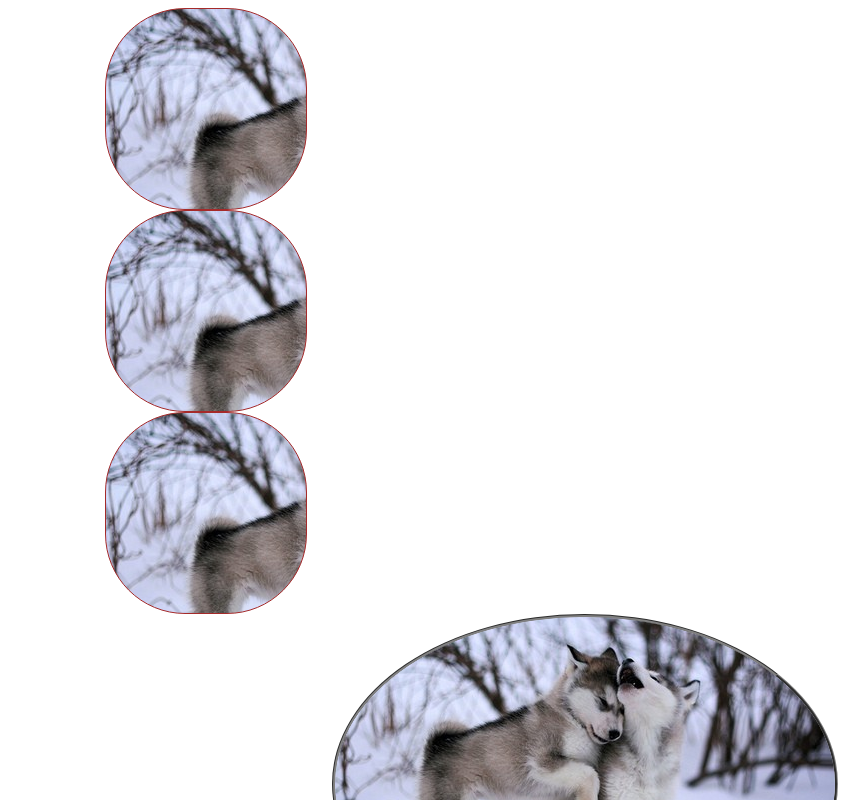
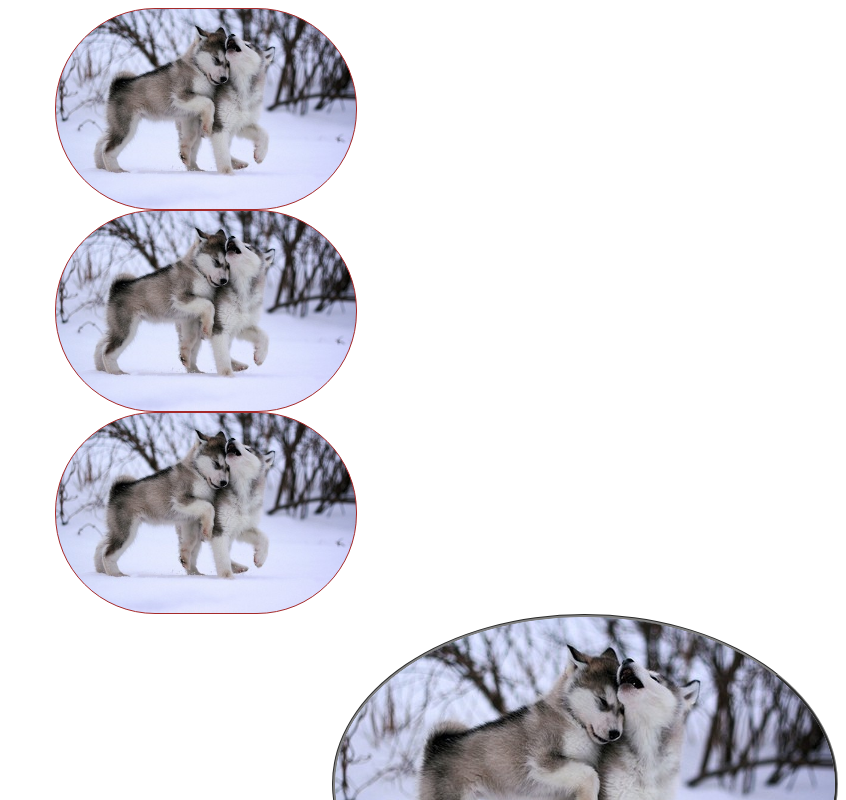
Before and after one commit to FroggyDead/web-course, a plain HTML site: page 011_border-radius-property/index.html in a window 1280 px wide. Shown: the top 800 px of the page, without its empty margins (434-1280 px from the left). Drawn offline with Linux system fonts and the light colour scheme.

Commit message:
updated 011 border-radius and background properties

```diff
--- a/011_border-radius-property/main.css
+++ b/011_border-radius-property/main.css
@@ -1,11 +1,12 @@
 div {
   height: 200px;
-  width: 200px;
+  width: 300px;
   border: 1px solid brown;
-  border-radius: 80px;
+  border-radius: 100px;
   margin: auto;
   background-image: url(puppy.jpg);
-
+  background-size: cover;
+  background-repeat: no-repeat;
 }
 
 img {
```
